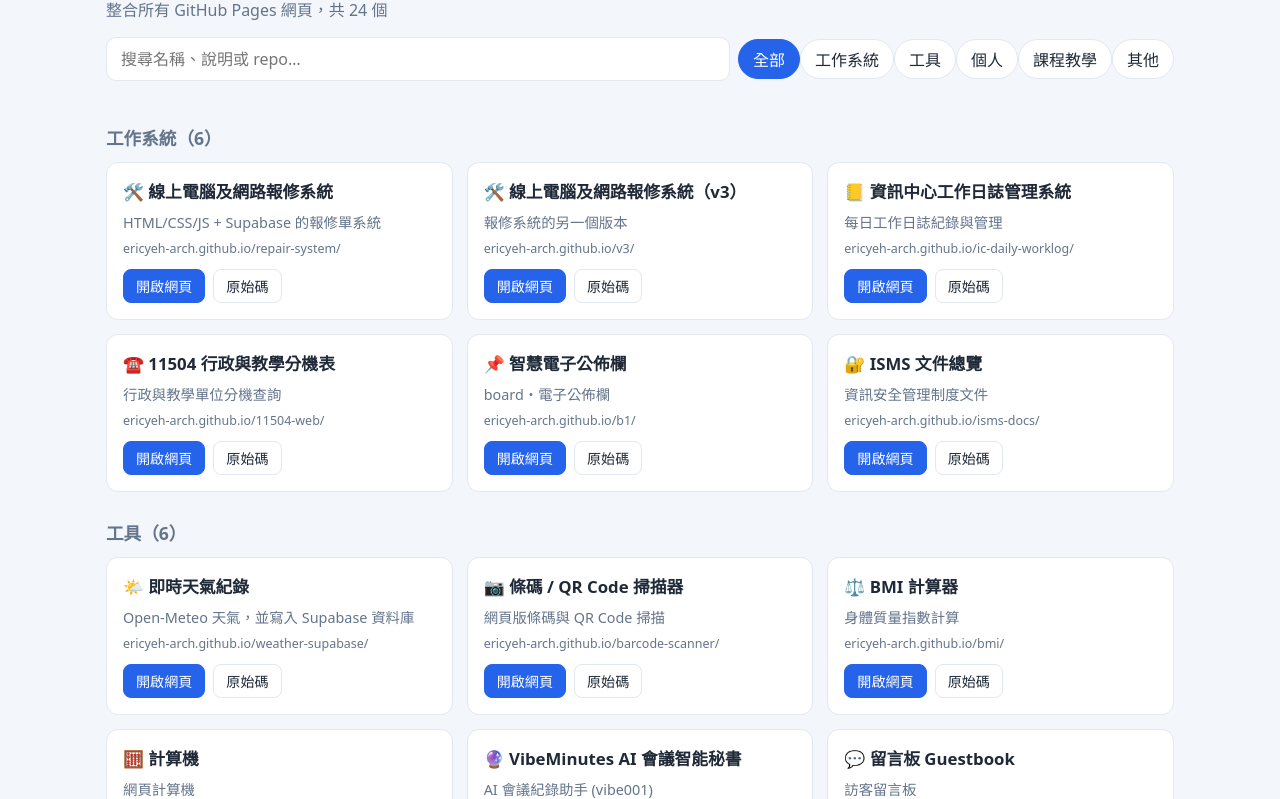
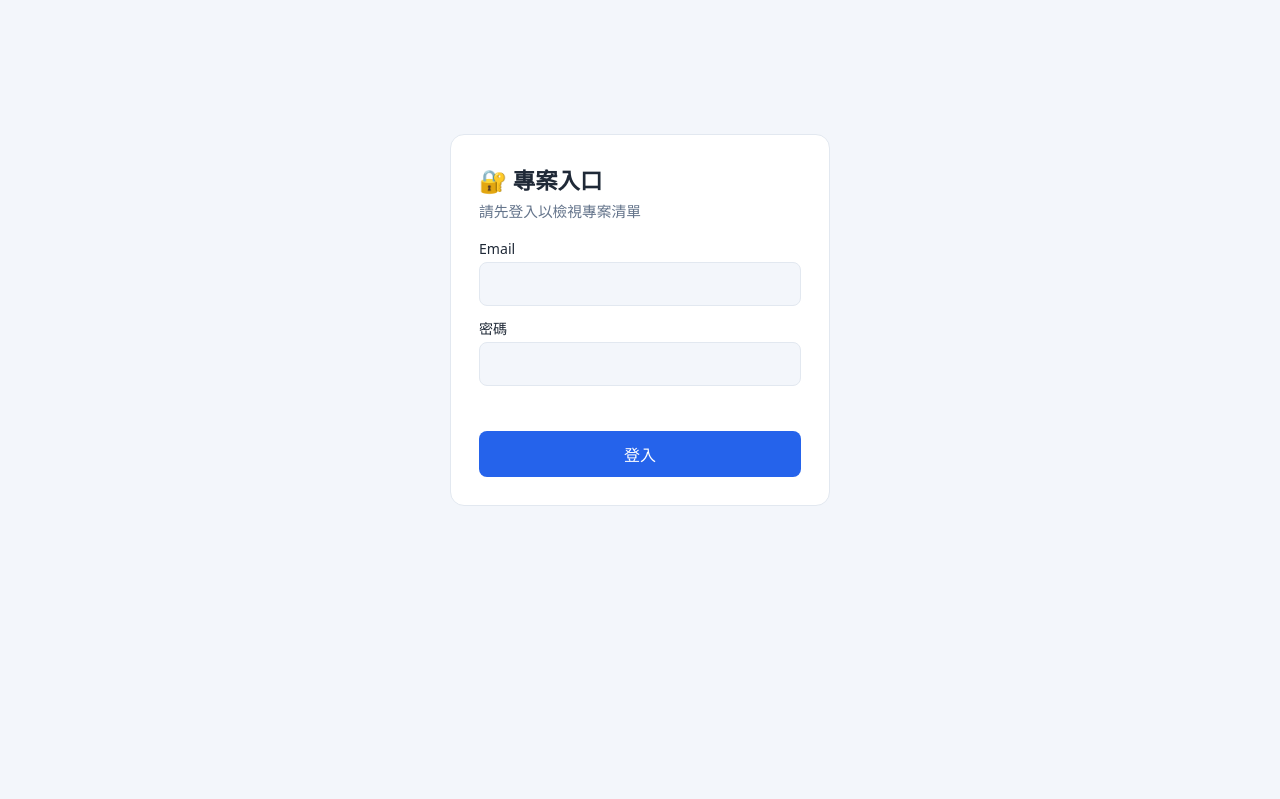
Before and after one commit to ericyeh-arch/projects-hub, a plain HTML site: page index.html in a window 1280 px wide. Shown: the part 80-879 px from the top of the page. After the commit the page ends 800 px from the top, so only its background shows below. Drawn offline with nearby package versions, Linux system fonts and the light colour scheme.

Commit message:
加入 Supabase 身分認證，專案清單改存資料庫
Co-Authored-By: Claude Sonnet 5.5 <noreply@anthropic.com>

```diff
--- a/index.html
+++ b/index.html
@@ -5,15 +5,32 @@
 <meta name="viewport" content="width=device-width, initial-scale=1">
 <title>Eric 專案入口</title>
 <style>
-  :root { --bg:#f3f6fb; --card:#fff; --text:#1f2937; --muted:#64748b; --accent:#2563eb; --line:#e2e8f0; --chip:#e8effc; }
+  :root { --bg:#f3f6fb; --card:#fff; --text:#1f2937; --muted:#64748b; --accent:#2563eb; --line:#e2e8f0; --chip:#e8effc; --err:#dc2626; }
   @media (prefers-color-scheme: dark) {
-    :root { --bg:#0f172a; --card:#1e293b; --text:#e5e7eb; --muted:#94a3b8; --accent:#60a5fa; --line:#334155; --chip:#25324a; }
+    :root { --bg:#0f172a; --card:#1e293b; --text:#e5e7eb; --muted:#94a3b8; --accent:#60a5fa; --line:#334155; --chip:#25324a; --err:#f87171; }
   }
   * { box-sizing:border-box; }
   body { margin:0; font-family:system-ui,"Noto Sans TC",sans-serif; background:var(--bg); color:var(--text); }
+  [hidden] { display:none !important; }
+
+  /* 登入 */
+  #login { min-height:100vh; display:flex; align-items:center; justify-content:center; padding:16px; }
+  .auth-card { width:100%; max-width:380px; background:var(--card); border:1px solid var(--line); border-radius:14px; padding:28px; }
+  .auth-card h1 { margin:0 0 4px; font-size:1.4rem; }
+  .auth-card p { margin:0 0 18px; color:var(--muted); font-size:.92rem; }
+  .auth-card label { display:block; font-size:.88rem; margin:12px 0 4px; }
+  .auth-card input { width:100%; padding:10px 12px; border-radius:8px; border:1px solid var(--line); background:var(--bg); color:var(--text); font:inherit; }
+  .auth-card button { width:100%; margin-top:18px; padding:11px; border:0; border-radius:8px; background:var(--accent); color:#fff; font:inherit; cursor:pointer; }
+  .auth-card button:disabled { opacity:.6; cursor:wait; }
+  #err { color:var(--err); font-size:.88rem; min-height:1.2em; margin-top:10px; }
+
+  /* 專案頁 */
   header { max-width:1100px; margin:0 auto; padding:32px 16px 8px; }
-  h1 { margin:0 0 4px; font-size:1.8rem; }
+  .top { display:flex; justify-content:space-between; align-items:flex-start; gap:12px; }
+  h1.main { margin:0 0 4px; font-size:1.8rem; }
   .sub { color:var(--muted); margin:0 0 16px; }
+  .who { font-size:.85rem; color:var(--muted); text-align:right; }
+  .who button { margin-left:8px; padding:5px 12px; border-radius:8px; border:1px solid var(--line); background:var(--card); color:var(--text); font:inherit; cursor:pointer; }
   .tools { display:flex; flex-wrap:wrap; gap:8px; align-items:center; }
   #q { flex:1 1 240px; padding:10px 14px; border-radius:10px; border:1px solid var(--line); background:var(--card); color:var(--text); font:inherit; }
   .chip { padding:7px 14px; border-radius:999px; border:1px solid var(--line); background:var(--card); color:var(--text); font:inherit; cursor:pointer; }
@@ -22,78 +39,94 @@
   h2 { font-size:1.1rem; margin:28px 0 12px; color:var(--muted); font-weight:600; }
   .grid { display:grid; grid-template-columns:repeat(auto-fill,minmax(260px,1fr)); gap:14px; }
   .card { background:var(--card); border:1px solid var(--line); border-radius:12px; padding:16px; display:flex; flex-direction:column; gap:8px; }
-  .card h3 { margin:0; font-size:1.05rem; display:flex; gap:8px; align-items:center; }
+  .card h3 { margin:0; font-size:1.05rem; display:flex; gap:8px; align-items:center; flex-wrap:wrap; }
   .card p { margin:0; color:var(--muted); font-size:.9rem; flex:1; }
   .repo { font-size:.78rem; color:var(--muted); word-break:break-all; }
   .links { display:flex; gap:8px; margin-top:4px; }
   .links a { padding:6px 12px; border-radius:8px; font-size:.88rem; text-decoration:none; border:1px solid var(--line); color:var(--text); }
   .links a.open { background:var(--accent); border-color:var(--accent); color:#fff; }
   .badge { font-size:.72rem; padding:2px 8px; border-radius:999px; background:var(--chip); color:var(--muted); }
-  #empty { display:none; text-align:center; color:var(--muted); padding:40px 0; }
+  #empty { text-align:center; color:var(--muted); padding:40px 16px; }
   footer { text-align:center; color:var(--muted); font-size:.85rem; padding:0 16px 32px; }
 </style>
 </head>
 <body>
+
+<!-- 登入畫面 -->
+<section id="login" hidden>
+  <form class="auth-card" id="form">
+    <h1>🔐 專案入口</h1>
+    <p>請先登入以檢視專案清單</p>
+    <label for="email">Email</label>
+    <input id="email" type="email" autocomplete="username" required>
+    <label for="pass">密碼</label>
+    <input id="pass" type="password" autocomplete="current-password" required>
+    <div id="err" role="alert"></div>
+    <button id="submit" type="submit">登入</button>
+  </form>
+</section>
+
+<!-- 專案頁（登入後） -->
+<div id="app" hidden>
   <header>
-  <h1>🗂️ Eric 專案入口</h1>
-  <p class="sub">整合所有 GitHub Pages 網頁，共 <span id="count"></span> 個</p>
+    <div class="top">
+      <div>
+        <h1 class="main">🗂️ Eric 專案入口</h1>
+        <p class="sub">整合所有 GitHub Pages 網頁，共 <span id="count">0</span> 個</p>
+      </div>
+      <div class="who"><span id="me"></span><button id="logout" type="button">登出</button></div>
+    </div>
     <div class="tools">
       <input id="q" type="search" placeholder="搜尋名稱、說明或 repo…" aria-label="搜尋">
       <span id="chips"></span>
     </div>
   </header>
   <main id="main"></main>
-<div id="empty">找不到符合的專案</div>
-<footer>資料來源：github.com/ericyeh-arch ・ 新增專案時，只要在 index.html 的 PROJECTS 陣列加一行</footer>
+  <div id="empty" hidden></div>
+  <footer>資料存放於 Supabase，需登入且在白名單內才可讀取</footer>
+</div>
 
+<script src="https://cdn.jsdelivr.net/npm/@supabase/supabase-js@2.45.4/dist/umd/supabase.js"></script>
 <script>
 const USER = "ericyeh-arch";
 const BASE = `https://${USER}.github.io`;
+// Publishable key 可公開；實際權限由 Supabase 的 RLS 控制
+const sb = supabase.createClient(
+  "https://pjuamlegodbroyfxsmeu.supabase.co",
+  "sb_publishable_E_6_X28Ox302eAf0i8wW2w_2fcWg1Xp"
+);
 
-// repo 為 "" 代表使用者首頁 (ericyeh-arch.github.io)
-const PROJECTS = [
-  // ── 工作系統 ──
-  { cat:"工作系統", icon:"🛠️", name:"線上電腦及網路報修系統", repo:"repair-system", desc:"HTML/CSS/JS + Supabase 的報修單系統" },
-  { cat:"工作系統", icon:"🛠️", name:"線上電腦及網路報修系統（v3）", repo:"v3", desc:"報修系統的另一個版本" },
-  { cat:"工作系統", icon:"📒", name:"資訊中心工作日誌管理系統", repo:"ic-daily-worklog", desc:"每日工作日誌紀錄與管理" },
-  { cat:"工作系統", icon:"☎️", name:"11504 行政與教學分機表", repo:"11504-web", desc:"行政與教學單位分機查詢" },
-  { cat:"工作系統", icon:"📌", name:"智慧電子公佈欄", repo:"b1", desc:"board・電子公佈欄" },
-  { cat:"工作系統", icon:"🔐", name:"ISMS 文件總覽", repo:"isms-docs", desc:"資訊安全管理制度文件" },
+const $ = id => document.getElementById(id);
+let PROJECTS = [], cats = ["全部"], activeCat = "全部";
 
-  // ── 工具 ──
-  { cat:"工具", icon:"🌤️", name:"即時天氣紀錄", repo:"weather-supabase", desc:"Open-Meteo 天氣，並寫入 Supabase 資料庫" },
-  { cat:"工具", icon:"📷", name:"條碼 / QR Code 掃描器", repo:"barcode-scanner", desc:"網頁版條碼與 QR Code 掃描" },
-  { cat:"工具", icon:"⚖️", name:"BMI 計算器", repo:"bmi", desc:"身體質量指數計算" },
-  { cat:"工具", icon:"🧮", name:"計算機", repo:"calculator-web", desc:"網頁計算機" },
-  { cat:"工具", icon:"🔮", name:"VibeMinutes AI 會議智能秘書", repo:"meet", desc:"AI 會議紀錄助手 (vibe001)" },
-  { cat:"工具", icon:"💬", name:"留言板 Guestbook", repo:"guestbook", desc:"訪客留言板" },
+const url = p => p.repo ? `${BASE}/${p.repo}/` : `${BASE}/`;
+const src = p => `https://github.com/${USER}/${p.repo || USER + ".github.io"}`;
 
-  // ── 個人 ──
-  { cat:"個人", icon:"👤", name:"Eric Yeh｜校園網路與系統維運", repo:"landing-page", desc:"個人履歷落地頁" },
-  { cat:"個人", icon:"📄", name:"eric yeh | Resume", repo:"p1", desc:"個人履歷" },
-  { cat:"個人", icon:"👋", name:"ntsu01 自我介紹", repo:"ntsu01", desc:"自我介紹頁（範本）" },
+/* ---------- 畫面切換 ---------- */
+function showLogin() { $("app").hidden = true; $("login").hidden = false; $("pass").value = ""; }
+function showApp()   { $("login").hidden = true; $("app").hidden = false; }
 
-  // ── 課程教學 ──
-  { cat:"課程教學", icon:"🎓", name:"Vibe Coding 課程教學網站", repo:"", desc:"龍華科大課程教材（需要登入）", badge:"需登入" },
-  { cat:"課程教學", icon:"🤖", name:"AI 概論初級班", repo:"v2", desc:"AI 概論課程網站" },
-  { cat:"課程教學", icon:"🤖", name:"AI 概論初級班（demo）", repo:"demo", desc:"AI 概論課程的示範版本" },
-  { cat:"課程教學", icon:"🧭", name:"Vibe Code 網頁上架互動指南", repo:"vibe", desc:"網頁上架到 GitHub Pages 的互動教學" },
-  { cat:"課程教學", icon:"🗓️", name:"2026/05/16 早上課程大綱", repo:"github", desc:"當日課程大綱" },
-  { cat:"課程教學", icon:"🐍", name:"Python 大數據分析與資料探勘", repo:"__2026_05_09_chihlee_python__", desc:"115上 新北 Python 課程（fork）" },
-  { cat:"課程教學", icon:"☸️", name:"Kubernetes 課程網站", repo:"k8s-course-site", desc:"K8s 學習網站" },
+/* ---------- 讀取專案 ---------- */
+async function loadProjects(session) {
+  showApp();
+  $("me").textContent = session.user.email;
+  const { data, error } = await sb.from("projects").select("*").order("sort");
+  const empty = $("empty");
+  if (error) { empty.hidden = false; empty.textContent = "讀取失敗：" + error.message; return; }
+  if (!data.length) {
+    empty.hidden = false;
+    empty.textContent = "此帳號沒有權限檢視專案清單（不在白名單內）。";
+    $("main").replaceChildren(); $("count").textContent = 0; return;
+  }
+  empty.hidden = true;
+  PROJECTS = data;
+  cats = ["全部", ...new Set(data.map(p => p.cat))];
+  $("count").textContent = data.length;
+  buildChips(); render();
+}
 
-  // ── 其他 ──
-  { cat:"其他", icon:"🔀", name:"SEC 轉址", repo:"sec", desc:"SEC redirect site" },
-  { cat:"其他", icon:"💻", name:"CoolCoder", repo:"CoolCoder", desc:"CoolCoder 網站" },
-];
-
-const url  = p => p.repo ? `${BASE}/${p.repo}/` : `${BASE}/`;
-const src  = p => `https://github.com/${USER}/${p.repo || USER + ".github.io"}`;
-const cats = ["全部", ...new Set(PROJECTS.map(p => p.cat))];
-let activeCat = "全部";
-
-document.getElementById("count").textContent = PROJECTS.length;
-const chips = document.getElementById("chips");
+function buildChips() {
+  const chips = $("chips"); chips.replaceChildren();
   cats.forEach(c => {
     const b = document.createElement("button");
     b.className = "chip"; b.textContent = c; b.dataset.cat = c;
@@ -101,41 +134,59 @@ cats.forEach(c => {
     b.onclick = () => { activeCat = c; chips.querySelectorAll(".chip").forEach(x => x.setAttribute("aria-pressed", x.dataset.cat === c)); render(); };
     chips.append(b);
   });
+}
 
 function card(p) {
   const el = document.createElement("article"); el.className = "card";
-  const h = document.createElement("h3"); h.textContent = `${p.icon} ${p.name}`;
+  const h = document.createElement("h3"); h.textContent = `${p.icon || ""} ${p.name}`;
   if (p.badge) { const s = document.createElement("span"); s.className = "badge"; s.textContent = p.badge; h.append(s); }
-  const d = document.createElement("p"); d.textContent = p.desc;
+  const d = document.createElement("p"); d.textContent = p.description || "";
   const r = document.createElement("div"); r.className = "repo"; r.textContent = url(p).replace("https://", "");
   const l = document.createElement("div"); l.className = "links";
-  const a1 = Object.assign(document.createElement("a"), { href:url(p), target:"_blank", rel:"noopener", className:"open", textContent:"開啟網頁" });
-  const a2 = Object.assign(document.createElement("a"), { href:src(p), target:"_blank", rel:"noopener", textContent:"原始碼" });
-  l.append(a1, a2);
+  l.append(
+    Object.assign(document.createElement("a"), { href:url(p), target:"_blank", rel:"noopener", className:"open", textContent:"開啟網頁" }),
+    Object.assign(document.createElement("a"), { href:src(p), target:"_blank", rel:"noopener", textContent:"原始碼" })
+  );
   el.append(h, d, r, l);
   return el;
 }
 
 function render() {
-  const q = document.getElementById("q").value.trim().toLowerCase();
-  const main = document.getElementById("main");
-  main.replaceChildren();
+  const q = $("q").value.trim().toLowerCase();
+  const main = $("main"); main.replaceChildren();
   let shown = 0;
   for (const c of cats.slice(1)) {
     if (activeCat !== "全部" && activeCat !== c) continue;
     const items = PROJECTS.filter(p => p.cat === c &&
-      (!q || [p.name, p.desc, p.repo, p.cat].join(" ").toLowerCase().includes(q)));
+      (!q || [p.name, p.description, p.repo, p.cat].join(" ").toLowerCase().includes(q)));
     if (!items.length) continue;
     const h = document.createElement("h2"); h.textContent = `${c}（${items.length}）`;
     const g = document.createElement("div"); g.className = "grid";
     items.forEach(p => g.append(card(p)));
-    main.append(h, g);
-    shown += items.length;
+    main.append(h, g); shown += items.length;
   }
-  document.getElementById("empty").style.display = shown ? "none" : "block";
+  const empty = $("empty");
+  empty.hidden = shown > 0;
+  if (!shown) empty.textContent = "找不到符合的專案";
 }
-document.getElementById("q").addEventListener("input", render);
-render();
+$("q").addEventListener("input", render);
+
+/* ---------- 登入 / 登出 ---------- */
+$("form").addEventListener("submit", async e => {
+  e.preventDefault();
+  $("err").textContent = ""; $("submit").disabled = true;
+  const { error } = await sb.auth.signInWithPassword({ email: $("email").value.trim(), password: $("pass").value });
+  $("submit").disabled = false;
+  if (error) { $("err").textContent = "登入失敗：Email 或密碼不正確"; $("pass").select(); }
+  // 成功時由 onAuthStateChange 切換畫面
+});
+$("logout").addEventListener("click", () => sb.auth.signOut());
+
+sb.auth.onAuthStateChange((event, session) => {
+  if (session) setTimeout(() => loadProjects(session), 0);
+  else { PROJECTS = []; showLogin(); }
+});
+sb.auth.getSession().then(({ data }) => { if (!data.session) showLogin(); });
 </script>
 </body>
 </html>
```
Lines whose indentation alone changed are shown as unchanged.
